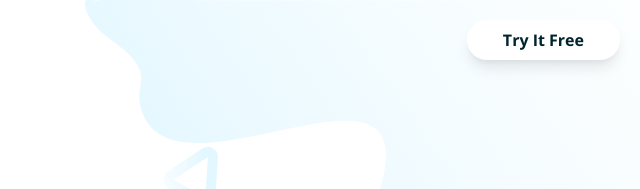
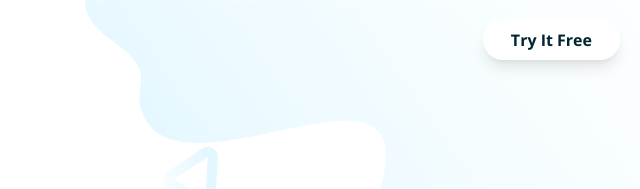
Before and after one commit to OtchereDev/huddle-landing-page-with-alternating-feature-blocks, a website: page public/index.html in a window 1280 px wide. Shown: the top 189 px of the page, 640-1280 px from the left. Drawn offline with nearby package versions, Linux system fonts and the light colour scheme.

Commit message:
corrected nav btn

```diff
--- a/public/index.html
+++ b/public/index.html
@@ -16,12 +16,12 @@
   </style>
 </head>
 <body class="font-body ">
-  <nav class="flex px-5 py-3 lg:py-5 fixed bg-transparent justify-between items-center w-full top-0 left-0">
+  <nav class="flex px-5 py-3 lg:py-5 fixed bg-transparent justify-between items-center w-full top-0 left-0 z-10">
     <div>
       <img src="images/logo.svg" class="w-4/6" alt="">
     </div>
     <div class='w-4/6 flex justify-end'>
-      <button class='py-2 px-9 font-body bg-white rounded-3xl shadow-lg text-veryDarkCyan font-semibold'>
+      <button class='py-2 px-7  font-body bg-white rounded-3xl shadow-lg text-veryDarkCyan font-semibold'>
         Try It Free
       </button>
     </div>
```
Also changed, not shown: public/style.css.
